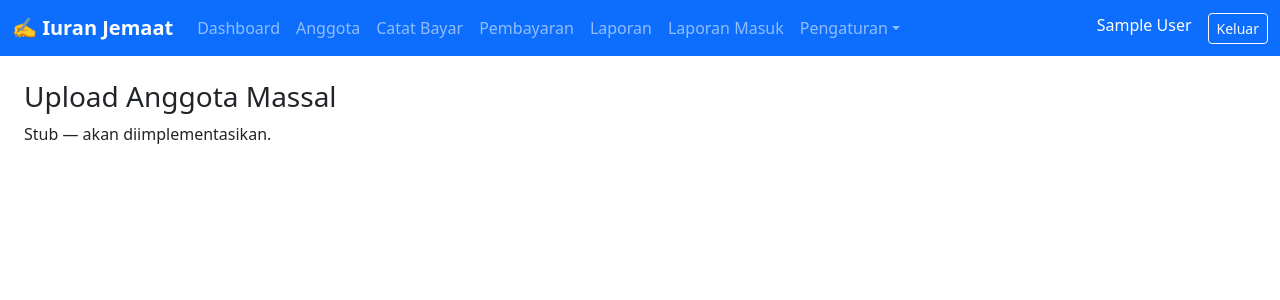
After one commit to susantodjoko/church-payment, a Django app: page /settings/upload-anggota/ in a window 1280 px wide. The commit adds this page. Shown: the top 300 px of the page. Run offline with Django 5.2, Linux system fonts and the light colour scheme; the visitor is signed in with stand-in values (Sample User, id 1); some libraries are stand-ins or nearby versions.

Commit message:
feat: add upload anggota URL routing, template download, stub view

```diff
--- /dev/null
+++ b/settings_admin/templates/settings_admin/upload_anggota.html
@@ -0,0 +1,6 @@
+{% extends 'base.html' %}
+{% block title %}Upload Anggota{% endblock %}
+{% block content %}
+<h3>Upload Anggota Massal</h3>
+<p>Stub — akan diimplementasikan.</p>
+{% endblock %}
--- a/settings_admin/urls.py
+++ b/settings_admin/urls.py
@@ -8,4 +8,6 @@ urlpatterns = [
     path('payment-types/', views.PaymentTypeListView.as_view(), name='settings_payment_types'),
     path('keluarga/', views.KeluargaListView.as_view(), name='settings_keluarga'),
     path('keluarga/<int:pk>/toggle-active/', views.KeluargaToggleActiveView.as_view(), name='keluarga_toggle_active'),
+    path('upload-anggota/', views.UploadAnggotaView.as_view(), name='upload_anggota'),
+    path('upload-anggota/template/', views.download_anggota_template, name='download_anggota_template'),
 ]
--- a/settings_admin/views.py
+++ b/settings_admin/views.py
@@ -1,5 +1,8 @@
+import csv
 from django.contrib import messages
 from django.contrib.auth.models import User, Group
+from django.core.exceptions import PermissionDenied
+from django.http import HttpResponse
 from django.shortcuts import render, redirect, get_object_or_404
 from django.views import View
 from church_payment.mixins import SuperAdminRequired
@@ -93,3 +96,33 @@ class KeluargaListView(SuperAdminRequired, View):
             'keluarga_list': Keluarga.objects.select_related('lingkungan__wilayah').all(),
             'form': form,
         })
+
+
+def download_anggota_template(request):
+    if not request.user.is_authenticated:
+        from django.contrib.auth.views import redirect_to_login
+        return redirect_to_login(request.get_full_path())
+    if not (request.user.is_superuser or request.user.groups.filter(name='Super Admin').exists()):
+        raise PermissionDenied
+
+    response = HttpResponse(content_type='text/csv')
+    response['Content-Disposition'] = 'attachment; filename="template_anggota.csv"'
+    writer = csv.writer(response)
+    writer.writerow(['member_id', 'full_name', 'gender', 'join_date', 'lingkungan',
+                     'date_of_birth', 'phone', 'address', 'keluarga_kk'])
+    writer.writerow(['BML001', 'Budi Santoso', 'M', '2024-01-15', 'St. Maria',
+                     '1990-05-10', '08123456789', 'Jl. Contoh No. 1', ''])
+    writer.writerow(['BML002', 'Sari Dewi', 'F', '2024-02-20', 'St. Yoseph',
+                     '', '08987654321', '', ''])
+    return response
+
+
+class UploadAnggotaView(SuperAdminRequired, View):
+    SESSION_KEY = 'upload_anggota_preview'
+
+    def get(self, request):
+        return render(request, 'settings_admin/upload_anggota.html')
+
+    def post(self, request):
+        # stubs — implemented in later tasks
+        return render(request, 'settings_admin/upload_anggota.html')
--- a/templates/base.html
+++ b/templates/base.html
@@ -34,6 +34,7 @@
             <li><a class="dropdown-item" href="/settings/wilayah/">Wilayah</a></li>
             <li><a class="dropdown-item" href="/settings/lingkungan/">Lingkungan</a></li>
             <li><a class="dropdown-item" href="/settings/keluarga/">Keluarga (KK)</a></li>
+            <li><a class="dropdown-item" href="{% url 'upload_anggota' %}">Upload Anggota</a></li>
           </ul>
         </li>
         {% endif %}
```
Also changed, not shown: tests/test_upload_anggota.py (added, +59 -0 lines).
